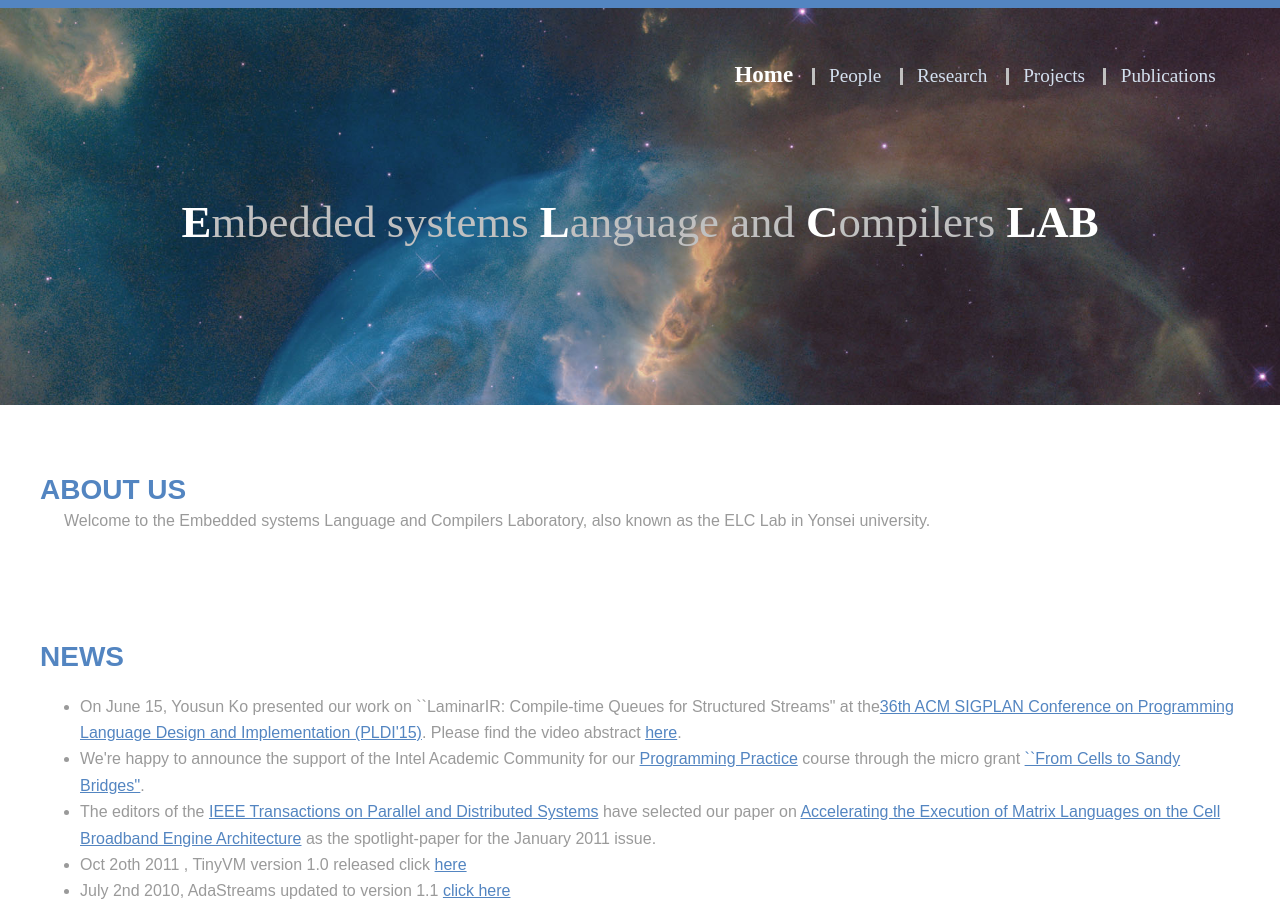
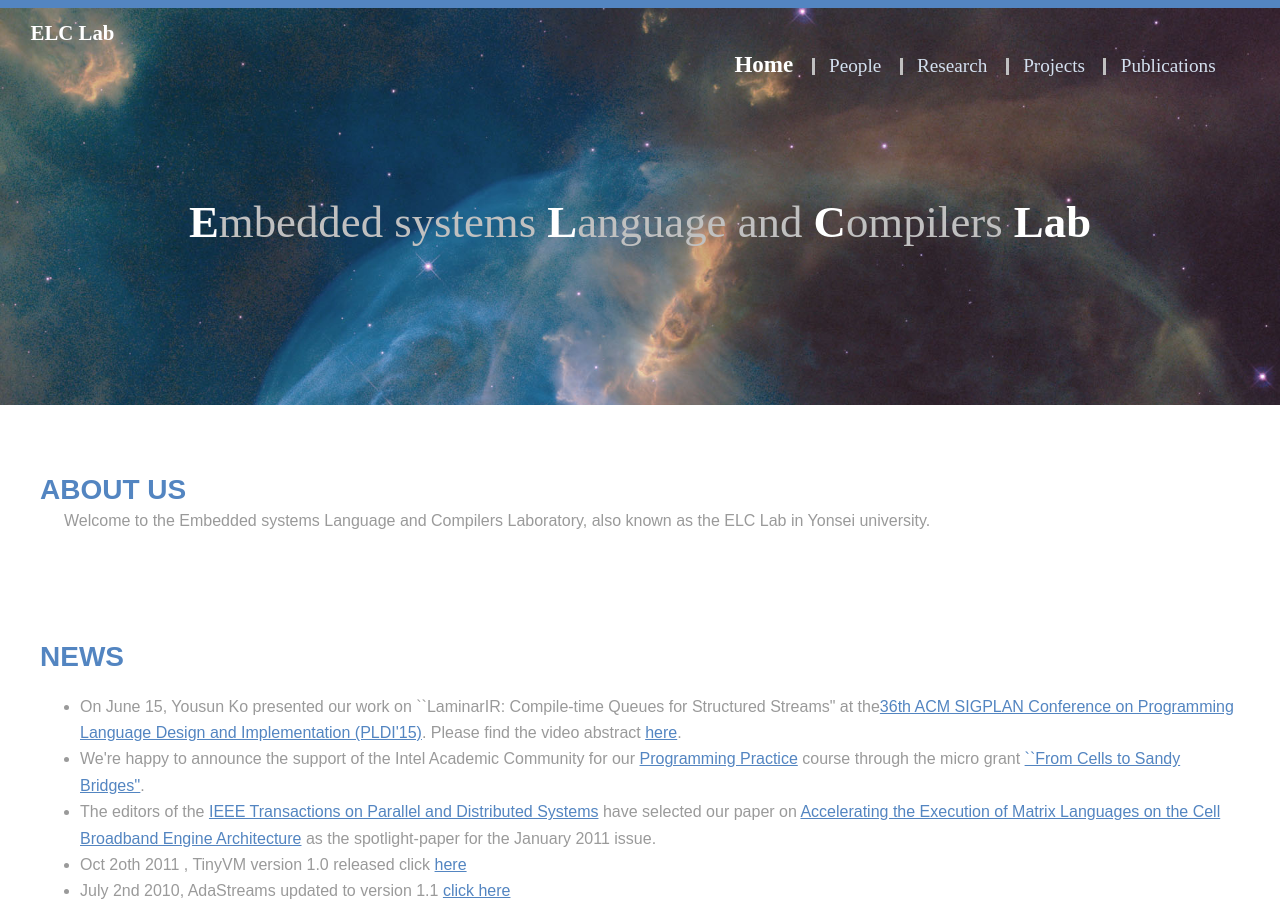
Before and after one commit to skyofegp/public, a plain HTML site: page index.html in a window 1280 px wide. Shown: the top 908 px of the page. Drawn offline with Linux system fonts and the light colour scheme; a web font is replaced by a local one.

Commit message:
add ELC text

```diff
--- a/css/style.css
+++ b/css/style.css
@@ -29,7 +29,7 @@ html, body, div, span, applet, object, iframe, h1, h2, h3, h4, h5, h6, p, pre, a
 	cursor: default;
 	height: 3.25em;
 	left: 0;
-	line-height: 3.25em;
+	line-height: 2em;
 	position: absolute;
 	text-align: right;
 	top: 2em;
@@ -47,12 +47,13 @@ html, body, div, span, applet, object, iframe, h1, h2, h3, h4, h5, h6, p, pre, a
 		color: white;
 		height: inherit;
 		left: 15px;
-		line-height: inherit;
+		line-height: 2px;
 		position: absolute;
 		top: 0;
 		text-decoration: none;
 		font-weight:bold;
 		font-size:1.3em;
+		font-weight:bold;
 	}
 
 	#header a {
--- a/index.html
+++ b/index.html
@@ -11,6 +11,7 @@
 	<!-- Header -->
 	<header id="header">
 		<div class="inner">
+			<a href="index.html" class="logo">ELC Lab</a>
 			<div id="nav_menu">
 			<ul>
 			<li><a href="#"><div class="emphasize">Home</div></a></li>
@@ -24,7 +25,7 @@
 	</header>
 	<!-- Banner -->
 	<section id="banner">
-	<h1><div class="emphasize">E</div>mbedded systems <div class="emphasize">L</div>anguage and <div class="emphasize">C</div>ompilers <div class="emphasize">LAB</div></h1>
+	<h1><div class="emphasize">E</div>mbedded systems <div class="emphasize">L</div>anguage and <div class="emphasize">C</div>ompilers <div class="emphasize">Lab</div></h1>
 	</section>
 
 	<!-- one -->
```
Also changed, not shown: people.html (+2 -1 lines), projects.html (+2 -1 lines), publications.html (+2 -1 lines), research.html (+2 -1 lines).
